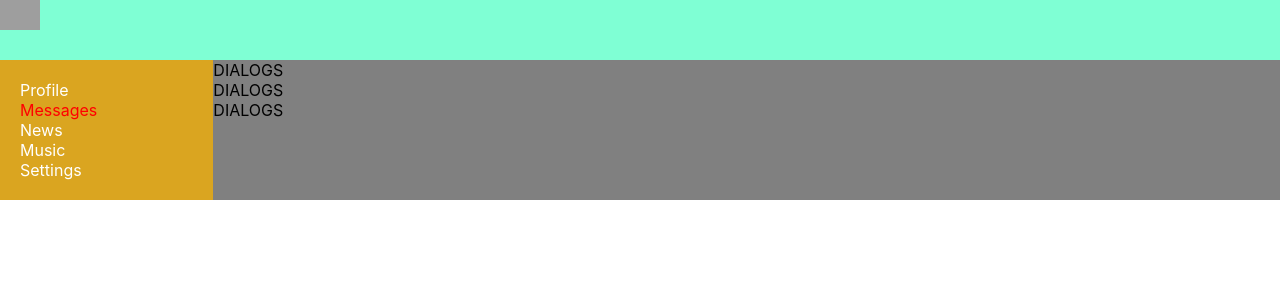
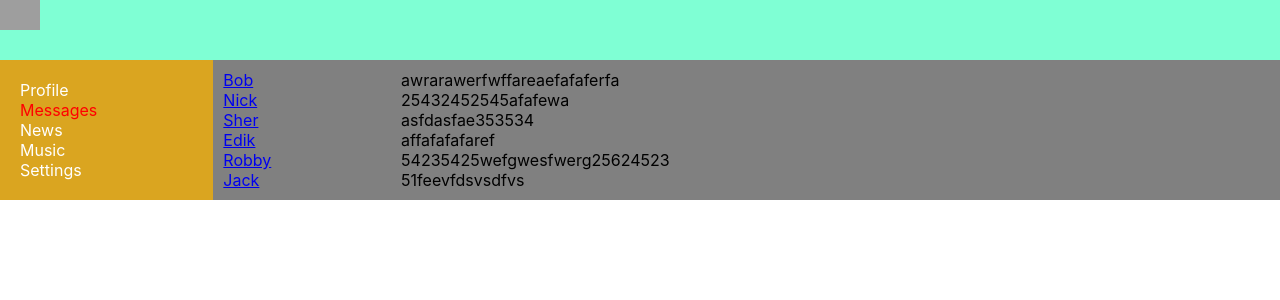
Before and after one commit to NikolasPlatonov/Social_network, a React (Create React App) app: page /dialogs in a window 1280 px wide. Shown: the top 300 px of the page. Built offline with nearby package versions, Linux system fonts and the light colour scheme; grey boxes are pictures that could not be loaded.

Commit message:
Links for Navbar created

```diff
--- a/src/App.js
+++ b/src/App.js
@@ -17,7 +17,7 @@ const App = () => {
         <Navbar />
         <div className="app-wrapper-content">
           <Route path="/profile" component={Profile} />
-          <Route path="/dialogs" component={Dialogs} />
+          <Route exact path="/dialogs" component={Dialogs} />
           <Route path="/news" component={News} />
           <Route path="/music" component={Music} />
           <Route path="/settings" component={Settings} />
--- a/src/components/Dialogs/Dialogs.js
+++ b/src/components/Dialogs/Dialogs.js
@@ -1,12 +1,38 @@
 import React from 'react';
 import s from './Dialogs.module.css';
+import { NavLink } from 'react-router-dom';
 
 const Dialogs = () => {
   return (
-    <div>
-      <div>DIALOGS</div>
-      <div>DIALOGS</div>
-      <div>DIALOGS</div>
+    <div className={s.dialogs}>
+      <div className={s.dialogItems}>
+        <div className={s.dialog}>
+          <NavLink to="/dialogs/bob">Bob</NavLink>
+        </div>
+        <div className={s.dialog + ' ' + s.active}>
+          <NavLink to="/dialogs/nick">Nick</NavLink>
+        </div>
+        <div className={s.dialog}>
+          <NavLink to="/dialogs/sher">Sher</NavLink>
+        </div>
+        <div className={s.dialog}>
+          <NavLink to="/dialogs/edik">Edik</NavLink>
+        </div>
+        <div className={s.dialog}>
+          <NavLink to="/dialogs/robby">Robby</NavLink>
+        </div>
+        <div className={s.dialog}>
+          <NavLink to="/dialogs/jack">Jack</NavLink>
+        </div>
+      </div>
+      <div className={s.messageItems}>
+        <div className={s.message}>awrarawerfwffareaefafaferfa</div>
+        <div className={s.message}>25432452545afafewa</div>
+        <div className={s.message}>asfdasfae353534</div>
+        <div className={s.message}>affafafafaref</div>
+        <div className={s.message}>54235425wefgwesfwerg25624523</div>
+        <div className={s.message}>51feevfdsvsdfvs</div>
+      </div>
     </div>
   );
 };
--- a/src/components/Dialogs/Dialogs.module.css
+++ b/src/components/Dialogs/Dialogs.module.css
@@ -0,0 +1,16 @@
+.dialogs {
+  display: grid;
+  grid-template-columns: 2fr 10fr;
+}
+
+.dialogItems {
+  padding: 10px;
+}
+
+.dialogItems .active {
+  color: red;
+}
+
+.messageItems {
+  padding: 10px;
+}
```
